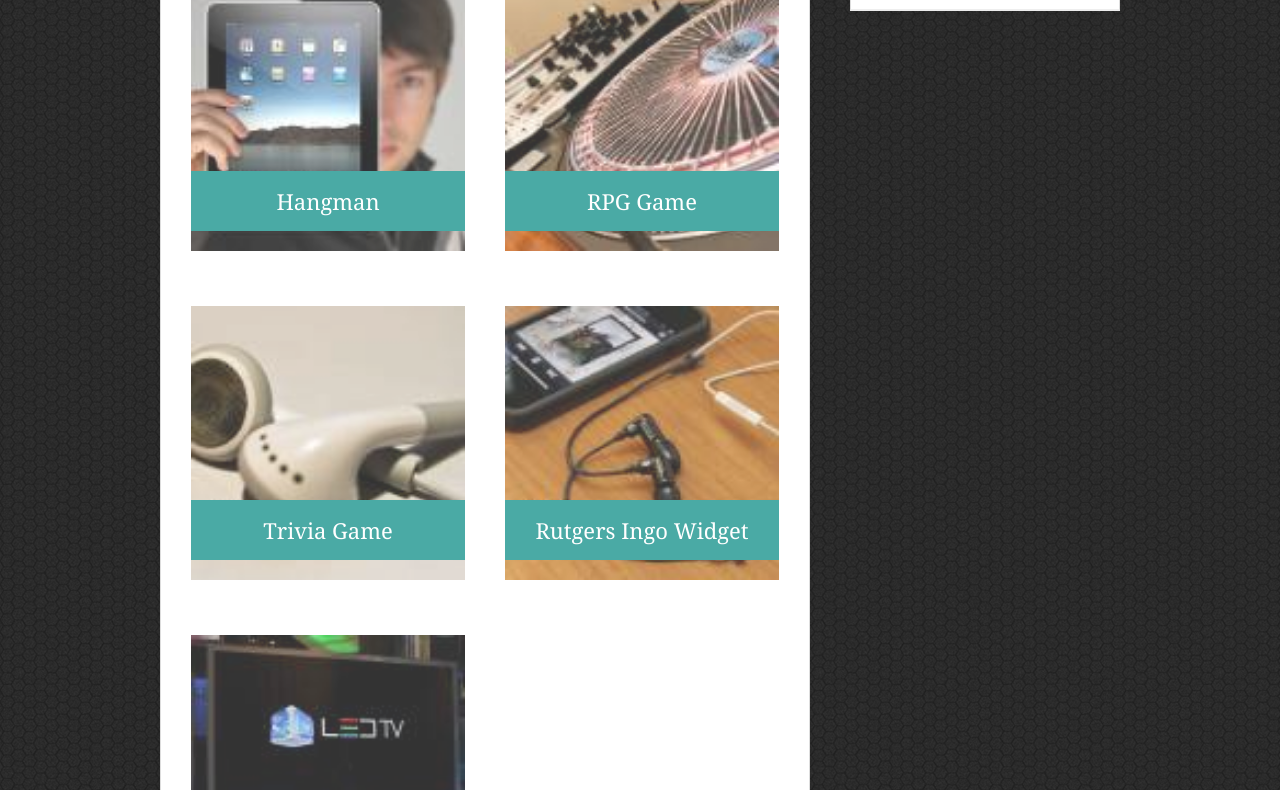
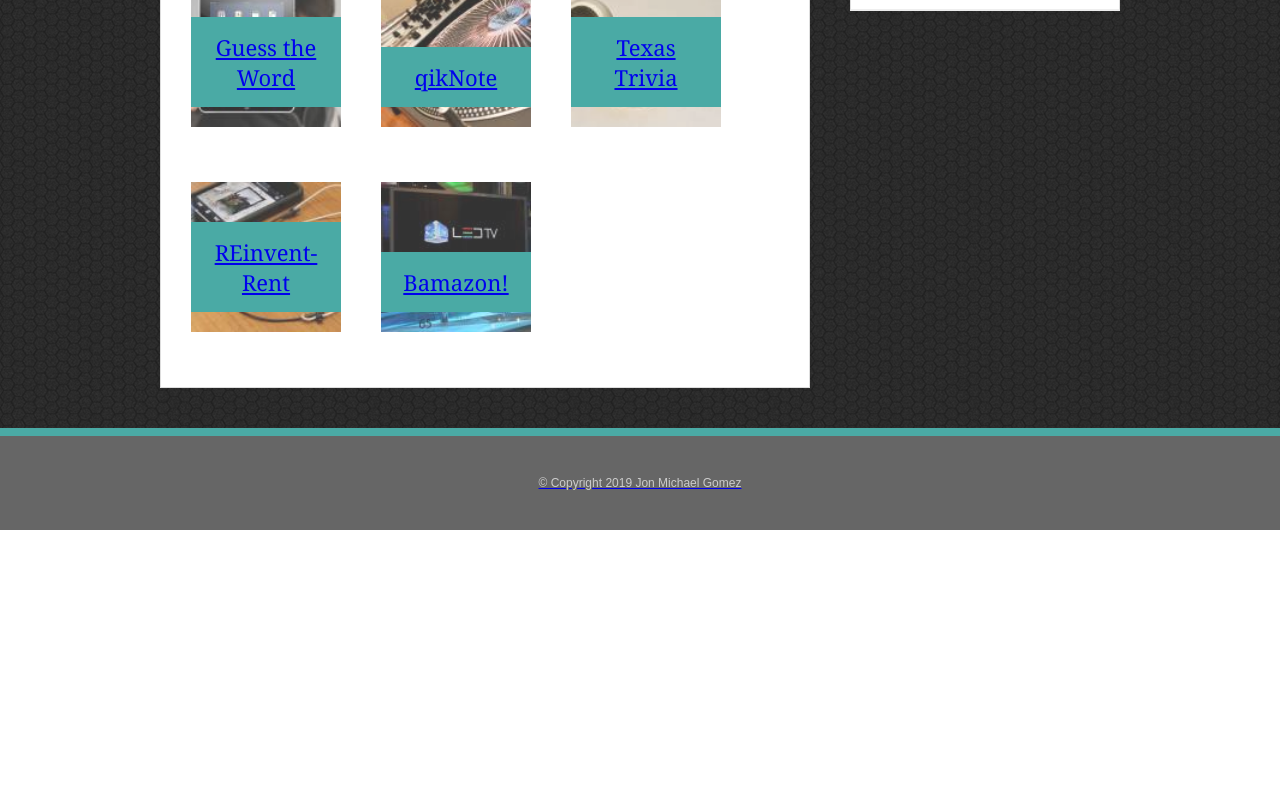
Before and after one commit to jmike2689/Responsive-Portfolio, a plain HTML site: page portfolio.html in a window 1280 px wide. Shown: the part 298-1088 px from the top of the page. After the commit the page ends 828 px from the top, so only its background shows below. Drawn offline with Linux system fonts and the light colour scheme.

Commit message:
Added new projects to portfolio

```diff
--- a/assets/css/style.css
+++ b/assets/css/style.css
@@ -156,7 +156,7 @@ footer {
 }
 
 .work {
-    width: 274px;
+    width: 150px;
     overflow: auto;
     position: relative;
     float: left;
--- a/portfolio.html
+++ b/portfolio.html
@@ -27,31 +27,31 @@
         <div class="work">
             <img src="assets/images/hangman.jpg" class="auth-image" alt="Hangman">
 
-            <h3>Hangman</h3>
+            <h3><a href="https://jmike2689.github.io/Word-Guess-Game/">Guess the Word</h3>
         </div>
 
         <div class="work">
             <img src="assets/images/rpg.jpg" class="auth-image" alt="RPG Game">
 
-            <h3>RPG Game</h3>
+            <h3><a href="https://qiknote-application.herokuapp.com/">qikNote</h3>
         </div>
 
         <div class="work">
             <img src="assets/images/trvia.jpg" class="auth-image" alt="Trivia Game">
 
-            <h3>Trivia Game</h3>
+            <h3><a href="https://jmike2689.github.io/TriviaGame/">Texas Trivia</h3>
         </div>
 
         <div class="work">
             <img src="assets/images/rutgers.jpg" class="auth-image" alt="Rutgers">
 
-            <h3>Rutgers Ingo Widget</h3>
+            <h3><a href="https://jmike2689.github.io/REinvent-Rent/">REinvent-Rent</h3>
         </div>
 
         <div class="work">
             <img src="assets/images/rockpaperscissors.jpg" class="auth-image" alt="Rock-Paper-Scissors">
 
-            <h3>Rock Paper Scissors</h3>
+            <h3><a href="https://github.com/jmike2689/bamazon">Bamazon!</h3>
         </div>
 
     </section>
```
